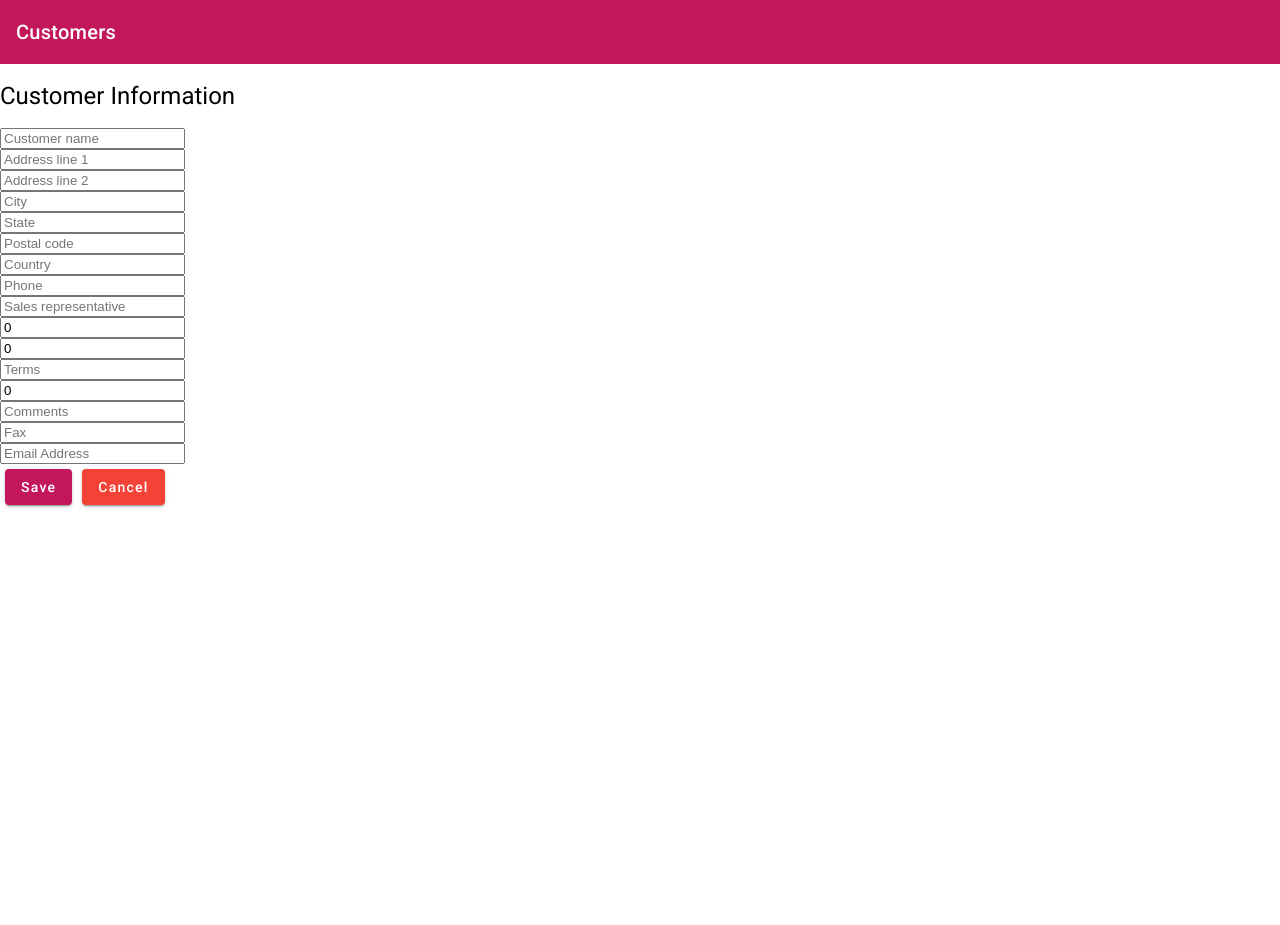
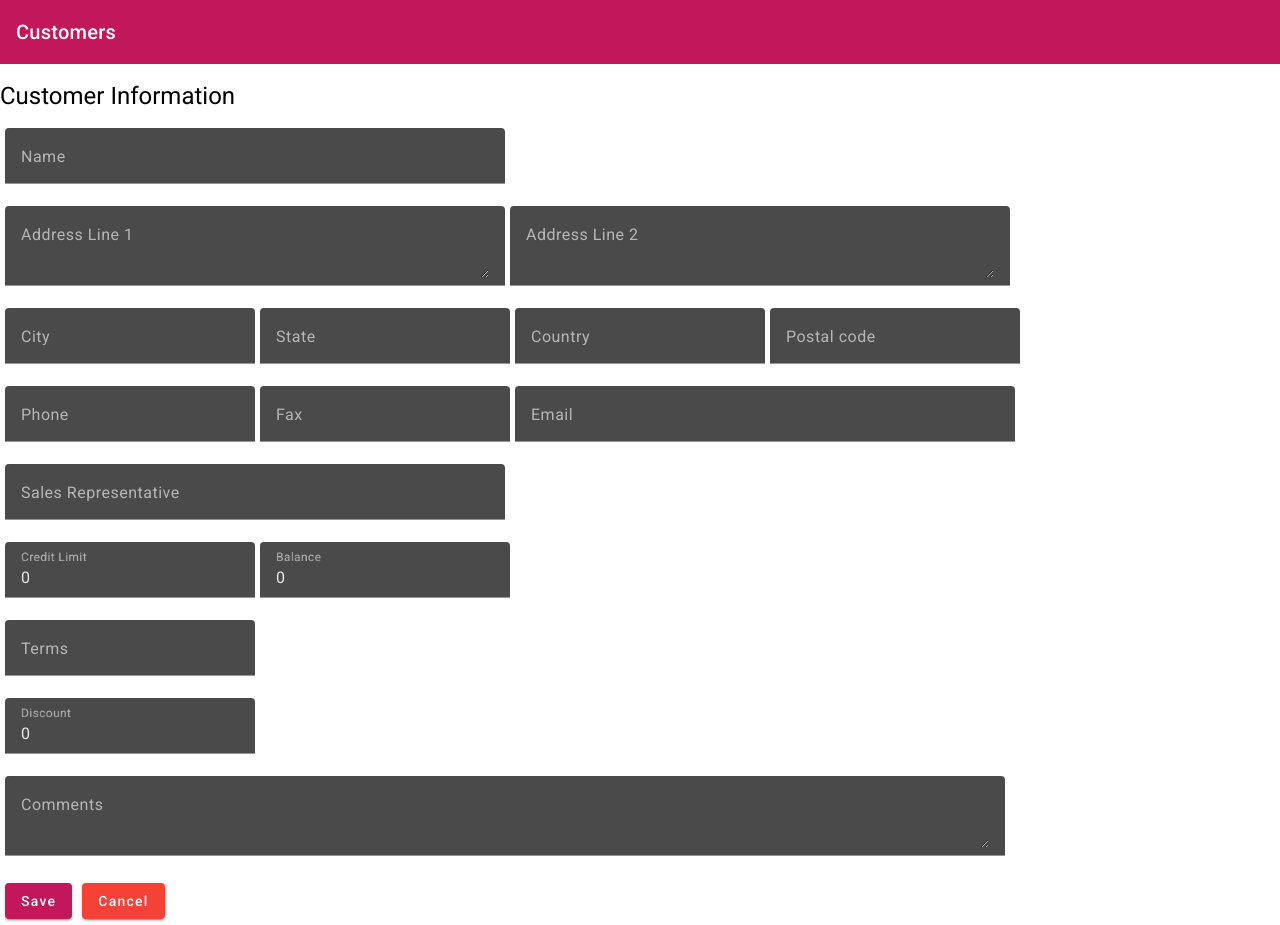
Before and after one commit to ajithcl/CustomerInformation, an Angular app in the folder Angular/CustomerInformation/: page /customer/1 in a window 1280 px wide. Before the commit the page ends 800 px from the top, so only its background shows below. Built offline with nearby package versions, Linux system fonts and the light colour scheme; no server answers.

Commit message:
Individual customer view design updated.

```diff
--- a/Angular/CustomerInformation/src/app/customer-view/customer-view.component.css
+++ b/Angular/CustomerInformation/src/app/customer-view/customer-view.component.css
@@ -2,3 +2,8 @@
     margin: 5px;
     /* Adds 10 pixels of space around the element */
 }
+
+.customer-field-width{
+    width: 500px;
+    margin-left: 5px;
+}
--- a/Angular/CustomerInformation/src/app/customer-view/customer-view.component.html
+++ b/Angular/CustomerInformation/src/app/customer-view/customer-view.component.html
@@ -1,57 +1,92 @@
 <div>
     <br><br><br><br>
     <h1> Customer Information</h1>
-    <div class="row mt-3">
-        <div class="col">
-            <input class="form-control" [(ngModel)]="customer.Name" placeholder="Customer name">
-        </div>
-    </div>
-    <div class = "row">
-        <input class="form-control" [(ngModel)]="customer.Address" placeholder="Address line 1">
+    <form>
+        <div class="row">
+            <mat-form-field class="customer-field-width">
+                <mat-label>Name</mat-label>
+                <input matInput placeholder="Enter the customer name"  value="{{customer.Name}}">
+            </mat-form-field>
         </div>
         <div class="row">
-        <input class="form-control" [(ngModel)]="customer.Address2" placeholder="Address line 2">
+            <mat-form-field class="customer-field-width">
+                <mat-label>Address Line 1</mat-label>
+                <textarea matInput placeholder="Enter the customer address line 1" value="{{customer.Address}}"></textarea>
+            </mat-form-field>
+            <mat-form-field class="customer-field-width">
+                <mat-label>Address Line 2</mat-label>
+                <textarea matInput placeholder="Enter the customer address line 2" value="{{customer.Address2}}"></textarea>
+            </mat-form-field>
         </div>
         <div class="row">
-        <input class="form-control" [(ngModel)]="customer.City" placeholder="City">
+            <mat-form-field style="width: 250px; margin-left: 5px;">
+                <mat-label>City</mat-label>
+                <input matInput placeholder="Enter the customer's City" value="{{customer.City}}">
+            </mat-form-field>
+            <mat-form-field style="width: 250px; margin-left: 5px;">
+                <mat-label>State</mat-label>
+                <input matInput placeholder="Enter the customer's state" value="{{customer.State}}">
+            </mat-form-field>
+            <mat-form-field style="width: 250px; margin-left: 5px;">
+                <mat-label>Country</mat-label>
+                <input matInput placeholder="Enter the customer's Country" value="{{customer.Country}}">
+            </mat-form-field>
+            <mat-form-field style="width: 250px; margin-left: 5px;">
+                <mat-label>Postal code</mat-label>
+                <input matInput placeholder="Enter the customer's Postal code" value="{{customer.PostalCode}}">
+            </mat-form-field>
         </div>
         <div class="row">
-        <input class="form-control" [(ngModel)]="customer.State" placeholder="State">
+            <mat-form-field style="width: 250px; margin-left: 5px;">
+                <mat-label>Phone</mat-label>
+                <input matInput placeholder="Enter the customer's Phone number" value="{{customer.Phone}}">
+            </mat-form-field>
+            <mat-form-field style="width: 250px; margin-left: 5px;">
+                <mat-label>Fax</mat-label>
+                <input matInput placeholder="Enter the customer's Fax number" value="{{customer.Fax}}">
+            </mat-form-field>
+            <mat-form-field class="customer-field-width">
+                <mat-label>Email</mat-label>
+                <input type="email" matInput placeholder="Enter the customer's Email address" value="{{customer.EmailAddress}}">
+            </mat-form-field>
         </div>
         <div class="row">
-        <input class="form-control" [(ngModel)]="customer.PostalCode" placeholder="Postal code">
+            <mat-form-field class="customer-field-width">
+                <mat-label>Sales Representative</mat-label>
+                <input matInput placeholder="Enter the customer's Sales representative" value="{{customer.SalesRep}}">
+            </mat-form-field>
         </div>
         <div class="row">
-        <input class="form-control" [(ngModel)]="customer.Country" placeholder="Country">
+            <mat-form-field style="width: 250px; margin-left: 5px;">
+                <mat-label>Credit Limit</mat-label>
+                <input matInput placeholder="Enter the customer's Credit Limit" value="{{customer.CreditLimit}}">
+            </mat-form-field>
+            <mat-form-field style="width: 250px; margin-left: 5px;">
+                <mat-label>Balance</mat-label>
+                <input matInput placeholder="Enter the customer's Balance" value="{{customer.Balance}}">
+            </mat-form-field>
         </div>
         <div class="row">
-        <input class="form-control" [(ngModel)]="customer.Phone" placeholder="Phone">
+            <mat-form-field style="width: 250px; margin-left: 5px;">
+                <mat-label>Terms</mat-label>
+                <input matInput placeholder="Enter the customer's Terms" value="{{customer.Terms}}">
+            </mat-form-field>
         </div>
         <div class="row">
-        <input class="form-control" [(ngModel)]="customer.SalesRep" placeholder="Sales representative">
+            <mat-form-field style="width: 250px; margin-left: 5px;">
+                <mat-label>Discount</mat-label>
+                <input matInput placeholder="Enter the customer's Discount" value="{{customer.Discount}}">
+            </mat-form-field>
         </div>
         <div class="row">
-        <input class="form-control" [(ngModel)]="customer.CreditLimit" placeholder="Credit Limit">
+            <mat-form-field style="width:1000px; margin-left:5px">
+                <mat-label>Comments</mat-label>
+                <textarea matInput placeholder="Enter Comments" value="{{customer.Comments}}"></textarea>
+            </mat-form-field>
         </div>
+    </form>
+
     <div class="row">
-        <input class="form-control" [(ngModel)]="customer.Balance" placeholder="Balance">
-    </div>
-    <div class="row">
-        <input class="form-control" [(ngModel)]="customer.Terms" placeholder="Terms">
-    </div>
-    <div class="row">
-        <input class="form-control" [(ngModel)]="customer.Discount" placeholder="Discount">
-    </div>
-    <div class="row">
-        <input class="form-control" [(ngModel)]="customer.Comments" placeholder="Comments">
-    </div>
-    <div class="row">
-        <input class="form-control" [(ngModel)]="customer.Fax" placeholder="Fax">
-    </div>
-    <div class="row">
-        <input class="form-control" [(ngModel)]="customer.EmailAddress" placeholder="Email Address">
-    </div>
-    <div class="col">
         <button mat-raised-button color="primary" class="button-space">Save</button>
         <button mat-raised-button color="warn" class="button-space">Cancel</button>
     </div>
--- a/Angular/CustomerInformation/src/app/customer/customer.component.css
+++ b/Angular/CustomerInformation/src/app/customer/customer.component.css
@@ -3,5 +3,8 @@ table {
 }
 .button-space {
     margin: 4px;
-    /* Adds 10 pixels of space around the element */
 }
+
+.customer-table-space{
+    margin: 4px;
+}
--- a/Angular/CustomerInformation/src/app/customer/customer.component.html
+++ b/Angular/CustomerInformation/src/app/customer/customer.component.html
@@ -5,7 +5,7 @@
     <button mat-raised-button class="button-space" color="primary" (click)="NewCustomer()">New</button>
 </div>
 <mat-divider></mat-divider>
-<div>
+<div class="customer-table-space">
     <table mat-table [dataSource]="customerList">
 
         <ng-container matColumnDef="CustNum">
--- a/Angular/CustomerInformation/src/app/customer/customer.module.ts
+++ b/Angular/CustomerInformation/src/app/customer/customer.module.ts
@@ -7,6 +7,8 @@ import { MatDividerModule } from '@angular/material/divider';
 import { MatButtonModule } from '@angular/material/button';
 import { CustomerViewComponent } from '../customer-view/customer-view.component';
 import { FormsModule } from '@angular/forms';
+import { MatInputModule} from '@angular/material/input';
+import { MatFormFieldModule } from '@angular/material/form-field';
 
 @NgModule({
   declarations: [
@@ -19,7 +21,9 @@ import { FormsModule } from '@angular/forms';
     MatSnackBarModule,
     MatDividerModule,
     MatButtonModule,
-    FormsModule
+    FormsModule,
+    MatInputModule,
+    MatFormFieldModule
   ]
 })
 export class CustomerModule { }
```
Lines whose indentation alone changed are shown as unchanged.
